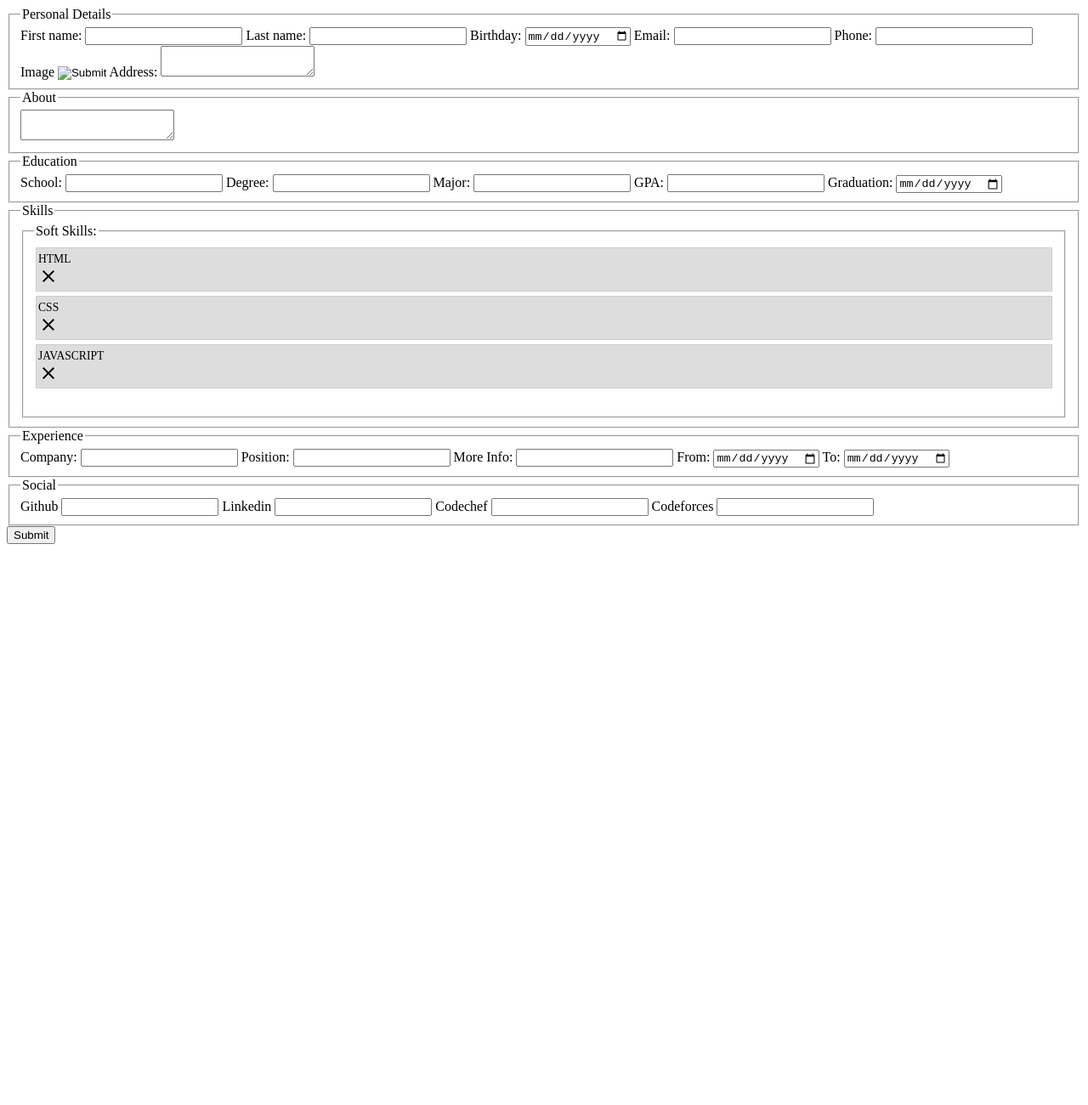
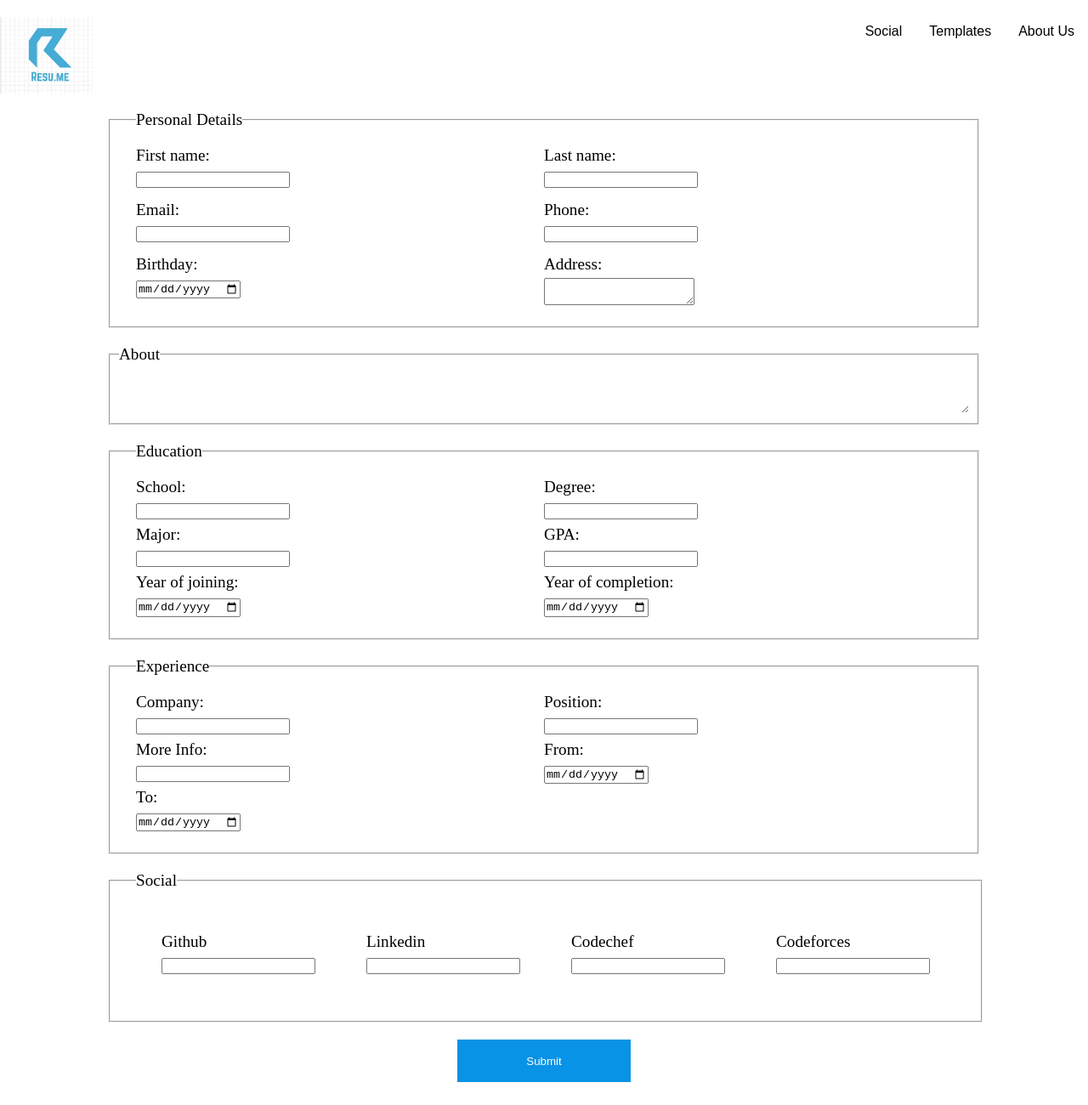
Before and after one commit to KeshariPiyush24/resu.me, a plain HTML site: page pages/Form/form.html in a window 1280 px wide. Shown: the whole page at 85% size. Before the commit the page ends 800 px from the top, so only its background shows below. Drawn offline with Linux system fonts and the light colour scheme.

Commit message:
Completed form

```diff
--- a/pages/Form/form.html
+++ b/pages/Form/form.html
@@ -6,34 +6,53 @@
   <meta http-equiv="X-UA-Compatible" content="IE=edge" />
   <meta name="viewport" content="width=device-width, initial-scale=1.0" />
   <link type="text/css" rel="stylesheet" href="./style.css" />
-  <link type="text/css" rel="stylesheet" href="https://fonts.googleapis.com/css2?family=Material+Icons" />
   <title>Fill Information</title>
 </head>
 
 <body>
 
   <header>
-
+    <ul id="navbar">
+      <a href="../../index.html"><img src="../../assets/images/logo.jpeg" /></a>
+      <li><a href="../../pages/about us/abus.html">About Us</a></li>
+      <li><a href="../../pages/templates/templates.html">Templates</a></li>
+      <li><a href="https://github.com/insane-banda">Social</a></li>
+    </ul>
   </header>
 
   <div class="container">
     <form>
+
       <fieldset class="personal-details">
         <legend>Personal Details</legend>
+        <div class="fname">
           <label for="fname">First name:</label>
           <input type="text" id="fname" name="fname">
+        </div>
+        <div class="lname">
           <label for="lname">Last name:</label>
           <input type="text" id="lname" name="lname">
+        </div>
+        <div class="bday">
           <label for="birthday">Birthday:</label>
           <input type="date">
+        </div>
+        <div class="email">
           <label for="email">Email:</label>
           <input type="email" id="email" name="email">
+        </div>
+        <div class="phone">
           <label for="phone">Phone:</label>
           <input type="tel" id="phone" name="phone">
+        </div>
+        <!-- <div class="picture">
           <label for=" picture">Image</label>
           <input type="image">
+        </div> -->
+        <div class="address">
           <label for="address">Address:</label>
           <textarea id="address" name="address"></textarea>
+        </div>
       </fieldset>
 
       <fieldset class="about">
@@ -43,22 +62,34 @@
 
       <fieldset class="education">
         <legend>Education</legend>
+        <div class="school">
           <label for="school">School:</label>
           <input type="text" id="school" name="school">
+        </div>
+        <div class="degree">
           <label for="degree">Degree:</label>
           <input type="text" id="degree" name="degree">
+        </div>
+        <div class="major">
           <label for="major">Major:</label>
           <input type="text" id="major" name="major">
+        </div>
+        <div class="gpa">
           <label for="gpa">GPA:</label>
           <input type="text" id="gpa" name="gpa">
-        <label for="graduation">Graduation:</label>
-        <input type="date" id="graduation" name="graduation">
+        </div>
+        <div class="joining">
+          <label for="joining">Year of joining:</label>
+          <input type="date" id="joining" name="joining">
+        </div>
+        <div class="completion">
+          <label for="completion">Year of completion:</label>
+          <input type="date" id="completion" name="completion">
+        </div>
       </fieldset>
 
-      <fieldset class="skills">
+      <!-- <fieldset class="skills">
         <legend>Skills</legend>
-        <fieldset>
-          <legend>Soft Skills:</legend>
         <div class="tags-container" data-name="softSkills-input">
           <div class="tag">
             <span>HTML</span>
@@ -86,38 +117,58 @@
           </div>
           <input type="text" class="tag-input">
         </div>
-        </fieldset>
-      </fieldset>
+      </fieldset> -->
 
       <fieldset class="experience">
         <legend>Experience</legend>
+        <div class="company">
           <label for=" company">Company:</label>
           <input type="text" id="company" name="company">
+        </div>
+        <div class="position">
           <label for="position">Position:</label>
           <input type="text" id="position" name="position">
+        </div>
+        <div class="moreInfo">
           <label for="moreInfo">More Info:</label>
           <input type="text" id="moreInfo" name="moreInfo">
+        </div>
+        <div class="joinDate">
           <label for="joinDate">From:</label>
           <input type="date" id="joinDate" name="joinDate">
+        </div>
+        <div class="leaveDate">
           <label for="leaveDate">To:</label>
           <input type="date" id="leaveDate" name="leaveDate">
+        </div>
       </fieldset>
 
       <fieldset class="social">
         <legend>Social</legend>
+        <div class="github">
           <label for="github">Github</label>
           <input type="text" id="github" name="github">
+        </div>
+        <div class="linkedin">
           <label for="linkedin">Linkedin</label>
           <input type="text" id="linkedin" name="linkedin">
+        </div>
+        <div class="codechef">
           <label for="codechef">Codechef</label>
           <input type="text" id="codechef" name="codechef">
+        </div>
+        <div class="codeforces">
           <label for="codeforces">Codeforces</label>
           <input type="text" id="codeforces" name="codeforces">
+        </div>
       </fieldset>
     </form>
 
+    <div class="submit">
+      <button type="submit" id="submit">Submit</button>
     </div>
-  <button type="submit" id="">Submit</button>
+
+  </div>
 </body>
 
 </html>
--- a/pages/Form/style.css
+++ b/pages/Form/style.css
@@ -1,4 +1,134 @@
-tags-container {
+* {
+    box-sizing: border-box;
+    padding: 0px;
+    margin: 0px;
+}
+
+body {
+    padding-top: 20px;
+}
+
+.container {
+    width: 80%;
+    margin: 0 auto;
+    display: block;
+    font-size: 1.2em;
+}
+
+label {
+    display: block;
+    margin-bottom: 5px;
+}
+
+input {
+    margin-bottom: 5px;
+}
+
+fieldset {
+    margin: 20px 0px;
+}
+
+/* Personal Details */
+
+.personal-details {
+    display: grid;
+    grid-template-columns: 1fr 1fr;
+    grid-template-rows: 1fr 1fr 1fr;
+    padding: 20px 30px;
+}
+
+.fname {
+    grid-column: 1/2;
+    grid-row: 1/2;
+}
+
+.lname {
+    grid-column: 2/3;
+    grid-row: 1/2;
+}
+
+.email {
+    grid-column: 1/2;
+    grid-row: 2/3;
+}
+
+.phone {
+    grid-column: 2/3;
+    grid-row: 2/3;
+}
+
+.bday {
+    grid-column: 1/2;
+    grid-row: 3/4;
+}
+
+.address {
+    grid-column: 2/3;
+    grid-row: 3/4;
+}
+
+/* About */
+
+.about {
+    display: grid;
+    grid-template-columns: 1fr;
+    grid-template-rows: 1fr;
+    padding: 10px 10px;
+}
+
+#about {
+    border: 0px;
+    width: 100%;
+    height: 95%;
+    padding: 10px;
+}
+
+#about:focus {
+    outline: none;
+}
+
+/* Education */
+
+.education {
+    display: grid;
+    grid-template-columns: 1fr 1fr;
+    grid-template-rows: 1fr 1fr 1fr;
+    padding: 20px 30px;
+}
+
+.school {
+    grid-column: 1/2;
+    grid-row: 1/2;
+}
+
+.degree {
+    grid-column: 2/3;
+    grid-row: 1/2;
+}
+
+.major {
+    grid-column: 1/2;
+    grid-row: 2/3;
+}
+
+.gpa {
+    grid-column: 2/3;
+    grid-row: 2/3;
+}
+
+.joining {
+    grid-column: 1/2;
+    grid-row: 3/4;
+}
+
+.completion {
+    grid-column: 2/3;
+    grid-row: 3/4;
+}
+
+/* Skills */
+
+.tags-container {
     border: 1px solid black;
     padding: 2px 2.5px;
     display: inline-block;
@@ -34,3 +164,121 @@ tags-container {
     border: 0px;
     outline: 0px;
 }
+
+
+/* Experience */
+
+.experience {
+    display: grid;
+    display: grid;
+    grid-template-columns: 1fr 1fr;
+    grid-template-rows: 1fr 1fr 1fr;
+    padding: 20px 30px;
+}
+
+.company {
+    grid-column: 1/2;
+    grid-row: 1/2;
+}
+
+.position {
+    grid-column: 2/3;
+    grid-row: 1/2;
+}
+
+.moreInfo {
+    grid-column: 1/2;
+    grid-row: 2/3;
+}
+
+.joinDate {
+    grid-column: 2/3;
+    grid-row: 2/3;
+}
+
+.leaveDate {
+    grid-column: 1/2;
+    grid-row: 3/4;
+}
+
+/* Social */
+
+.social {
+    display: flex;
+    padding: 20px 30px;
+}
+
+.github,
+.linkedin,
+.codechef,
+.codeforces {
+    margin: 30px;
+}
+
+/* Button */
+
+.submit {
+    width: 100%;
+    height: 50px;
+    margin-bottom: 50px;
+}
+
+#submit {
+    display: block;
+    margin: 0 auto;
+    height: 100%;
+    width: 20%;
+    background-color: #0893E6;
+    color: white;
+    cursor: pointer;
+    border: 0px;
+}
+
+#submit:hover {
+    background-color: #0B7AC4;
+    color: white;
+}
+
+/* Navbar */
+
+.image {
+    width: 100%;
+    height: auto;
+    display: flex;
+    justify-content: center;
+}
+
+#navbar {
+    list-style-type: none;
+    margin: 0;
+    padding: 0;
+    overflow: hidden;
+    height: 90px;
+}
+
+#navbar img {
+    width: auto;
+    height: 100%;
+}
+
+ul#navbar li {
+    float: right;
+}
+
+ul#navbar li a {
+    display: block;
+    color: #000000;
+    font-family: 'Montserrat', sans-serif;
+    padding: 8px 16px;
+    text-decoration: none;
+}
+
+
+ul#navbar li a:hover {
+    background-color: #ef233c;
+    color: white;
+}
+
+.icon {
+    width: 30px;
+}
--- a/style.css
+++ b/style.css
@@ -3,6 +3,7 @@
 @import url('https://fonts.googleapis.com/css2?family=B612+Mono&family=Montserrat:wght@200;400&display=swap');
 @import url('https://fonts.googleapis.com/css2?family=Roboto+Mono:wght@300&display=swap');
 @import url('https://fonts.googleapis.com/css2?family=Roboto+Mono:wght@300&family=Ubuntu:wght@300;400&display=swap');
+@import url('https://fonts.googleapis.com/css2?family=Open+Sans&display=swap');
 
 * {
   box-sizing: border-box;
@@ -34,7 +35,8 @@ header {
 
 .description {
   font-size: 17px;
-  font-family: 'Roboto Mono', monospace;
+  font-family: 'Open Sans',
+    sans-serif;
   line-height: 1.3;
   letter-spacing: 0.2px;
   margin-bottom: 30px;
@@ -115,7 +117,8 @@ ul#navbar li a:hover {
 
 .q h3 {
   font-size: 20px;
-  font-family: 'Montserrat', sans-serif;
+  font-family: 'Open Sans',
+    sans-serif;
   margin-bottom: 10px;
 }
 
```
Also changed, not shown: assets/images/github.png (added), assets/images/linkedin.png (added), 1 other file. Lines whose indentation alone changed are shown as unchanged.
